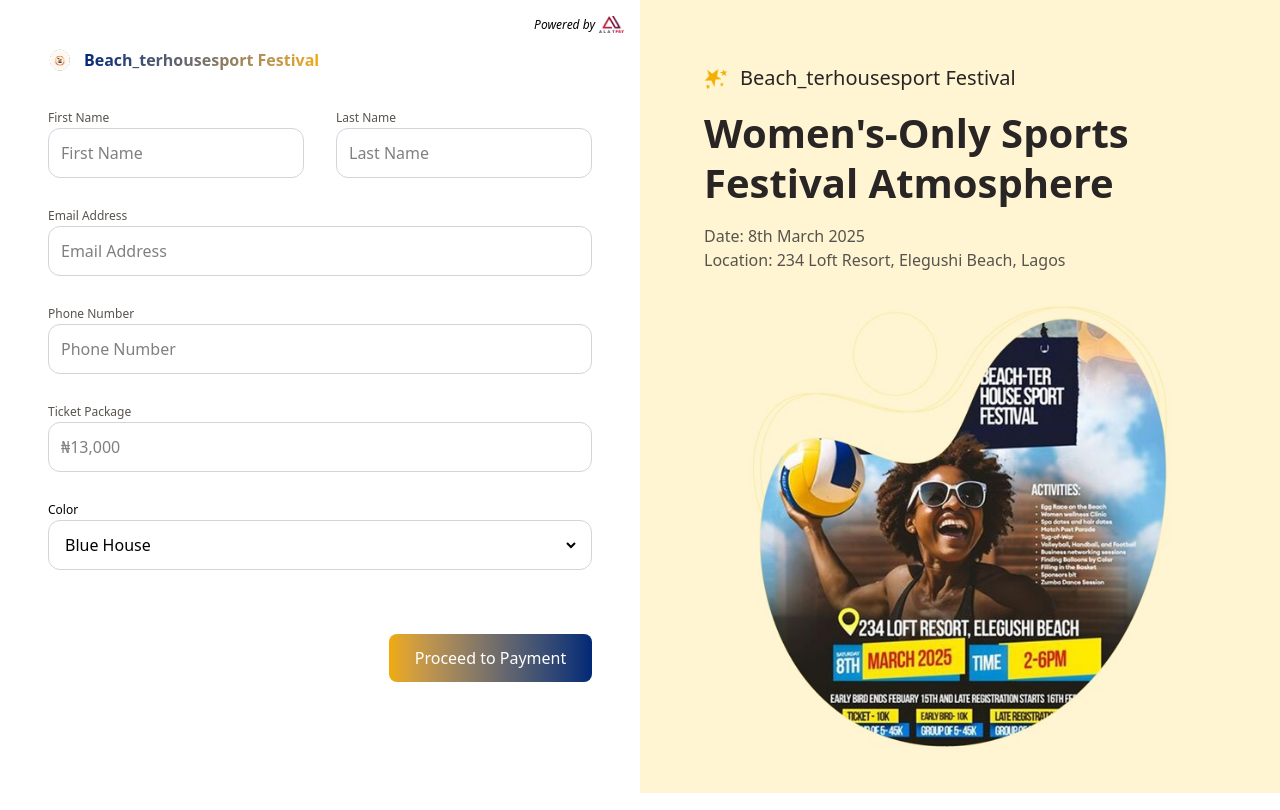
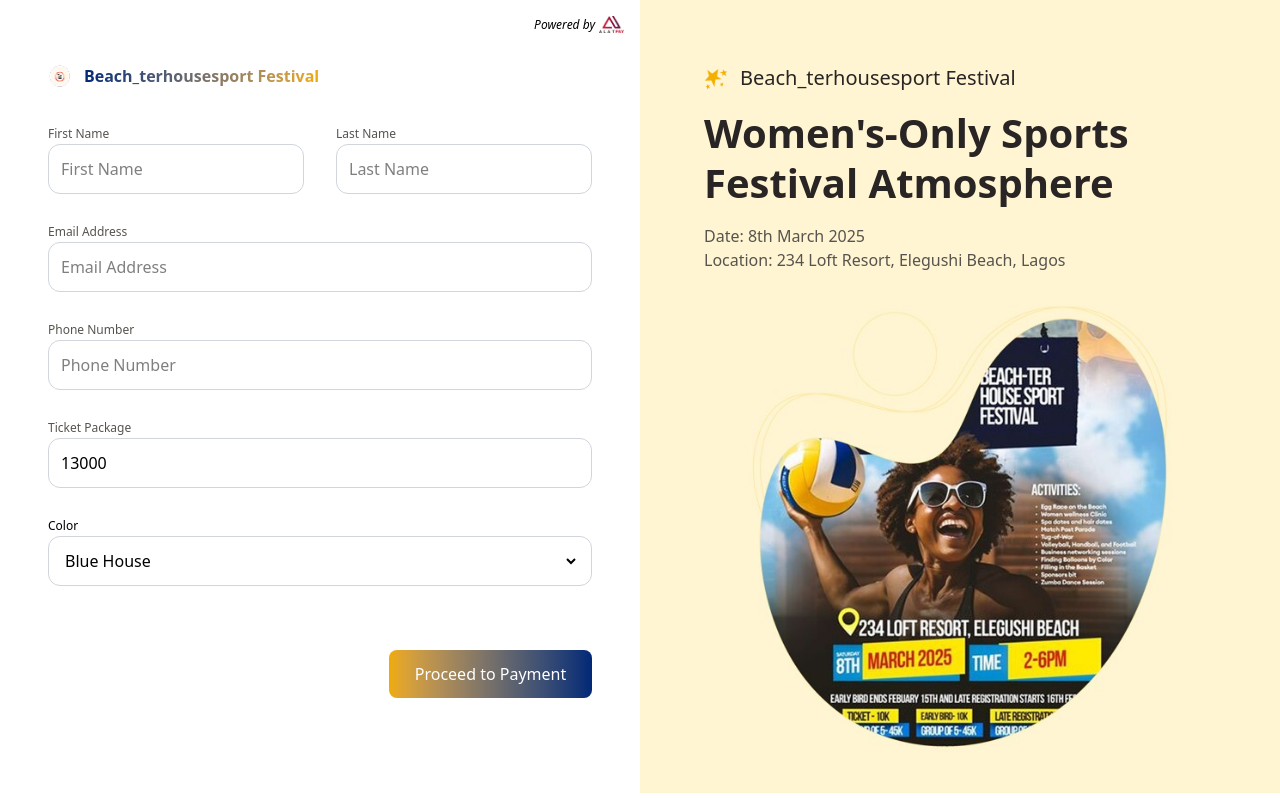
Before and after one commit to jhaastrup/woman-fest, a React (Vite) app: page / in a window 1280 px wide. Built offline with nearby package versions, Linux system fonts and the light colour scheme.

Commit message:
payments fix

```diff
--- a/package.json
+++ b/package.json
@@ -13,7 +13,8 @@
     "@tailwindcss/vite": "^4.0.9",
     "react": "^19.0.0",
     "react-dom": "^19.0.0",
-    "tailwindcss": "^4.0.9"
+    "tailwindcss": "^4.0.9",
+    "woman-fest": "file:"
   },
   "devDependencies": {
     "@eslint/js": "^9.21.0",
--- a/src/components/payment.tsx
+++ b/src/components/payment.tsx
@@ -27,7 +27,11 @@ const CustomerDetails: React.FC = () => {
     e.preventDefault();
     const formData = new FormData(e.currentTarget);
     const data = Object.fromEntries(formData);
-
+    fetch("/", {
+      method: "POST",
+      headers: { "Content-Type": "application/x-www-form-urlencoded" },
+      body: new URLSearchParams({ "form-name": "form-name", ...data }).toString(),
+    });
     const config = {
       apiKey: "af578298aec04578beb7f9b70828ad70",
       businessId: "1ada836e-ba62-4146-db8b-08dd4ac0a01c",
@@ -54,11 +58,7 @@ const CustomerDetails: React.FC = () => {
       console.error("Error initializing AlatPay:", error);
     }
 
-    fetch("/", {
-      method: "POST",
-      headers: { "Content-Type": "application/x-www-form-urlencoded" },
-      body: new URLSearchParams({ "form-name": "form-name", ...data }).toString(),
-    });
+
   };
 
   return (
@@ -67,7 +67,7 @@ const CustomerDetails: React.FC = () => {
         <em>Powered by</em>
         <img src={alatpaylogo} width={25} height={25} alt="alatpay logo" />
       </div>
-      <div className="flex gap-3 flex-row items-center">
+      <div className="flex gap-3 flex-row items-center mt-4">
         <img src={img} width={24} height={24} alt="beach_party_logo" />
         <p className="md:text-base text-sm font-semibold bg-gradient-to-r from-[#022876] to-[#EFAB04] bg-clip-text text-transparent">
           Beach_terhousesport Festival
@@ -98,13 +98,14 @@ const CustomerDetails: React.FC = () => {
           <div className="w-full">
             <label className="text-[#57534E] font-normal text-xs">Phone Number</label>
             <div className="border border-gray-300 p-3 rounded-xl">
-              <input name="phone" type="tel" placeholder="Phone Number" required className="w-full focus:outline-none" />
+              <input name="phone" type="tel" placeholder="Phone Number" required
+              />
             </div>
           </div>
           <div className="w-full">
             <label className="text-[#57534E] font-normal text-xs">Ticket Package</label>
             <div className="border border-gray-300 p-3 rounded-xl">
-              <input type="text" name="amount" placeholder="₦13,000" className="text-black" />
+              <input type="text" name="amount" placeholder="₦13,000" className="text-black" defaultValue={13000} />
             </div>
           </div>
           <div className="w-full">
--- a/src/globals.css
+++ b/src/globals.css
@@ -1,4 +1,13 @@
 @import "tailwindcss";
+
+@layer utilities {
+  input:-webkit-autofill {
+    background-color: transparent !important;
+    box-shadow: 0 0 0px 1000px white inset !important;
+  }
+}
+
+
 /* @tailwind base;
 @tailwind components;
 @tailwind utilities;
```
Also changed, not shown: 1 other file (tests, documents, lock files or other folders).
